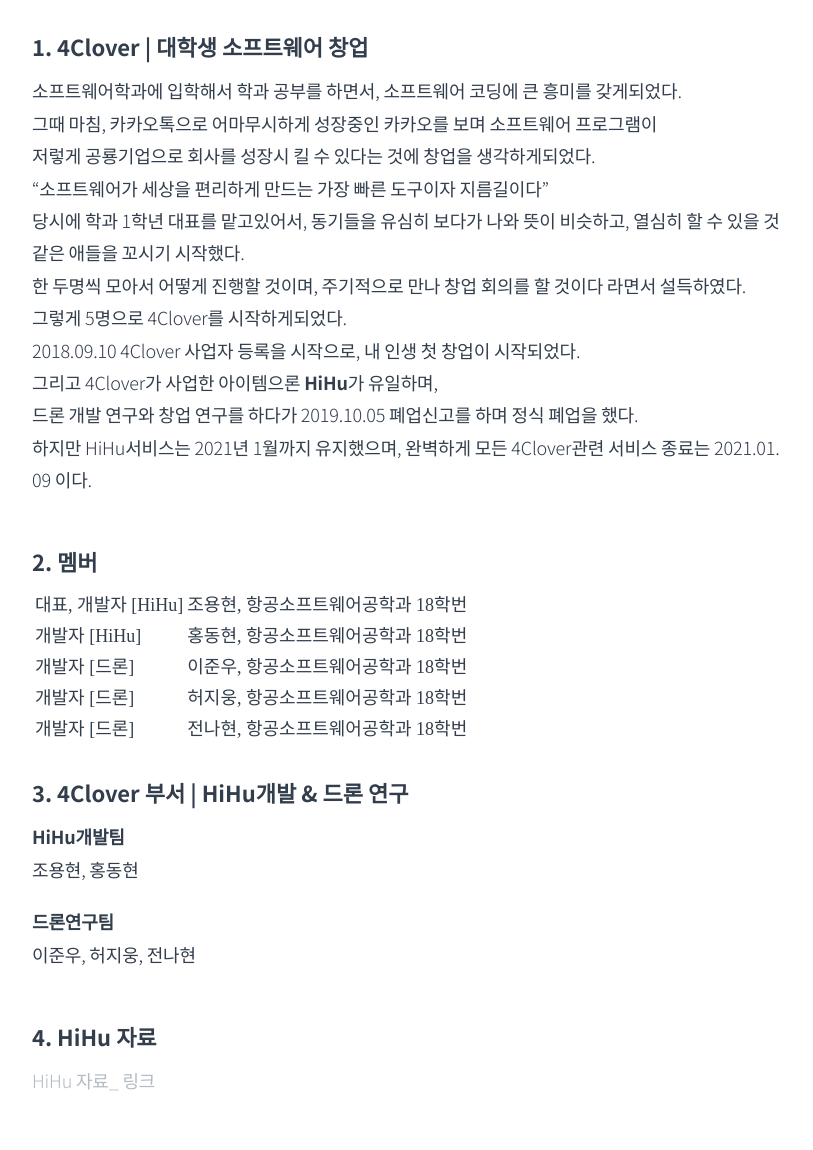
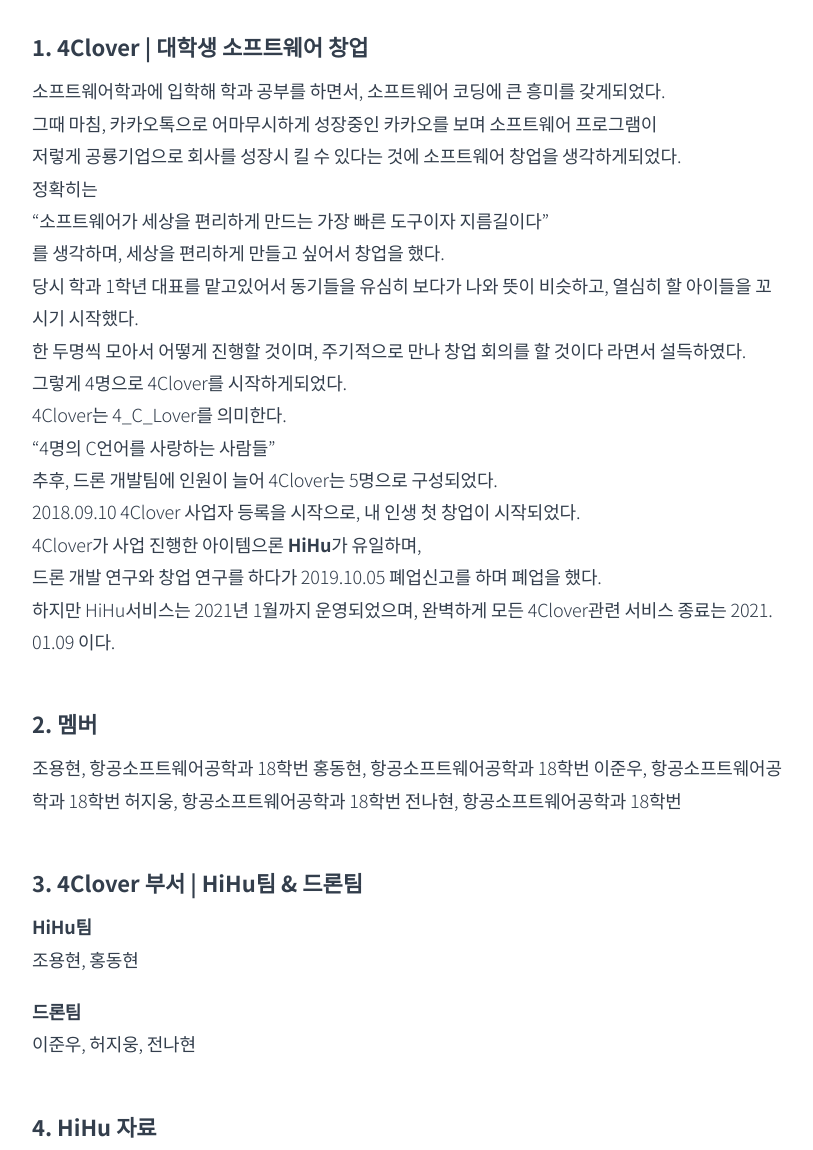
Before and after one commit to yoncho/yoncho.github.io, a Jekyll site: the page built from REPORT/3_2021.06.29.md, in a window 1280 px wide and 1400 px high, scrolled down 768 px. Shown: the part 183-1333 px from the top of the window, without its empty margins (233-1046 px from the left). Built offline with Jekyll 4.4.1, drawn with Linux system fonts in a browser that asks for light colours; some web fonts are replaced; some of the changed text lies outside the part shown.

Commit message:
2021.08.04

```diff
--- a/REPORT/3_2021.06.29.md
+++ b/REPORT/3_2021.06.29.md
@@ -19,32 +19,37 @@
 
 ## 1. 4Clover | 대학생 소프트웨어 창업
 
-소프트웨어학과에 입학해서 학과 공부를 하면서, 소프트웨어 코딩에 큰 흥미를 갖게되었다.
+소프트웨어학과에 입학해 학과 공부를 하면서, 소프트웨어 코딩에 큰 흥미를 갖게되었다.
 그때 마침, 카카오톡으로 어마무시하게 성장중인 카카오를 보며 소프트웨어 프로그램이
-저렇게 공룡기업으로 회사를 성장시 킬 수 있다는 것에 창업을 생각하게되었다.
+저렇게 공룡기업으로 회사를 성장시 킬 수 있다는 것에 소프트웨어 창업을 생각하게되었다.
+정확히는
 "소프트웨어가 세상을 편리하게 만드는 가장 빠른 도구이자 지름길이다"
-당시에 학과 1학년 대표를 맡고있어서, 동기들을 유심히 보다가 나와 뜻이 비슷하고, 열심히 할 수 있을 것같은 애들을 꼬시기 시작했다.
+를 생각하며, 세상을 편리하게 만들고 싶어서 창업을 했다.
+당시 학과 1학년 대표를 맡고있어서 동기들을 유심히 보다가 나와 뜻이 비슷하고, 열심히 할 아이들을 꼬시기 시작했다.
 한 두명씩 모아서 어떻게 진행할 것이며, 주기적으로 만나 창업 회의를 할 것이다 라면서 설득하였다.
-그렇게 5명으로 4Clover를 시작하게되었다.
+그렇게 4명으로 4Clover를 시작하게되었다.
+4Clover는 4_C_Lover를 의미한다.
+"4명의 C언어를 사랑하는 사람들"
+추후, 드론 개발팀에 인원이 늘어 4Clover는 5명으로 구성되었다.
 2018.09.10 4Clover 사업자 등록을 시작으로, 내 인생 첫 창업이 시작되었다.
-그리고 4Clover가 사업한 아이템으론 **HiHu**가 유일하며,
-드론 개발 연구와 창업 연구를 하다가 2019.10.05 폐업신고를 하며 정식 폐업을 했다.
-하지만 HiHu서비스는 2021년 1월까지 유지했으며, 완벽하게 모든 4Clover관련 서비스 종료는 2021.01.09 이다.
+4Clover가 사업 진행한 아이템으론 **HiHu**가 유일하며,
+드론 개발 연구와 창업 연구를 하다가 2019.10.05 폐업신고를 하며 폐업을 했다.
+하지만 HiHu서비스는 2021년 1월까지 운영되었으며, 완벽하게 모든 4Clover관련 서비스 종료는 2021.01.09 이다.
 
 ## 2. 멤버
 
-대표, 개발자 [HiHu] | 조용현, 항공소프트웨어공학과 18학번
-개발자 [HiHu] | 홍동현, 항공소프트웨어공학과 18학번
-개발자 [드론] | 이준우, 항공소프트웨어공학과 18학번
-개발자 [드론] | 허지웅, 항공소프트웨어공학과 18학번
-개발자 [드론] | 전나현, 항공소프트웨어공학과 18학번
+조용현, 항공소프트웨어공학과 18학번
+홍동현, 항공소프트웨어공학과 18학번
+이준우, 항공소프트웨어공학과 18학번
+허지웅, 항공소프트웨어공학과 18학번
+전나현, 항공소프트웨어공학과 18학번
 
-## 3. 4Clover 부서 | HiHu개발 & 드론 연구
+## 3. 4Clover 부서 | HiHu팀 & 드론팀
 
-**HiHu개발팀**
+**HiHu팀**
 조용현, 홍동현
 
-**드론연구팀**
+**드론팀**
 이준우, 허지웅, 전나현
 
 ## 4. HiHu 자료
@@ -73,8 +78,8 @@
 그럴 사람이 얼마나 있을까?? 별로 없을 것 같다. 멤버 모두 대단하기도 했고, 좋은 경험을 쌓을 수 있게 해줘서 좋았던 것 같다.
 비록, HiHu 서비스만 사업 아이템으로 진행시켜서 안타깝지만, 각자의 삶이 있는 것이고 나 또한 바빴기 때문에
 모두 나중에 다시 모여 4Clover를 재창업 하기를 기원하며
-4Clover가 2019년에 정식 폐업되었다.
-행복하고 좋은 경험이였다.
+4Clover를 2019년에 해체하며, 폐업을 진행했다.
+행복하고 좋은 경험이었다.
 개인사업자 등록부터, 상표 등록 그리고 서비스 기획, 운영, 유지보수 ,, 끝으로 폐업까지
 하나의 회사가 설립되고, 사업을 하다가 폐업하는 과정을
 작게나마 경험해봤다고 생각한다.
--- a/index.html
+++ b/index.html
@@ -47,7 +47,7 @@
     <a
       class="intro-a"
       target="_blank"
-      >      >정보처리기사 | 2021.06.02</a
+      >정보처리기사 | 2021.06.02</a
     ><br/>
 
   </section>
```
